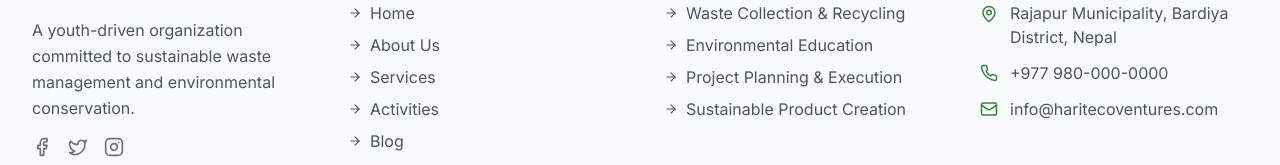
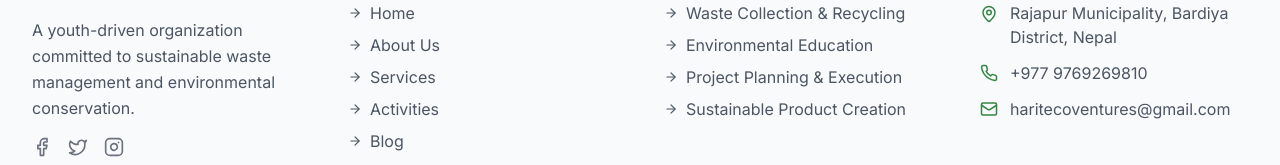
Before and after one commit to nigam-099/earthwise-youth-initiative, a React (Vite) app: page /blog in a window 1280 px wide. Shown: the part 1535-1700 px from the top of the page. Built offline with nearby package versions, Linux system fonts and the light colour scheme.

Commit message:
Visual edit in Lovable
Edited UI in Lovable

```diff
--- a/src/components/layout/Footer.tsx
+++ b/src/components/layout/Footer.tsx
@@ -1,21 +1,14 @@
-
 import React from 'react';
 import { Link } from 'react-router-dom';
 import { Mail, Phone, MapPin, Facebook, Twitter, Instagram, Linkedin, ArrowRight } from 'lucide-react';
-
 const Footer = () => {
-  return (
-    <footer className="bg-gray-50 pt-16 pb-8 border-t border-gray-200">
+  return <footer className="bg-gray-50 pt-16 pb-8 border-t border-gray-200">
       <div className="max-w-7xl mx-auto px-4 sm:px-6 lg:px-8">
         <div className="grid grid-cols-1 md:grid-cols-2 lg:grid-cols-4 gap-8 lg:gap-12">
           <div className="space-y-4">
             <div className="flex items-center">
               <div className="h-10 w-10 rounded-full overflow-hidden bg-white flex items-center justify-center">
-                <img
-                  src="/lovable-uploads/5d6ae683-ae65-4465-9cb3-6bd4341e0d12.png"
-                  alt="Harit Eco Ventures Logo"
-                  className="h-10 w-10 object-contain"
-                />
+                <img src="/lovable-uploads/5d6ae683-ae65-4465-9cb3-6bd4341e0d12.png" alt="Harit Eco Ventures Logo" className="h-10 w-10 object-contain" />
               </div>
               <div className="ml-2">
                 <h4 className="font-display font-bold text-xl text-harit-500">Harit</h4>
@@ -119,11 +112,11 @@ const Footer = () => {
               </li>
               <li className="flex items-center">
                 <Phone size={18} className="text-harit-500 mr-3 flex-shrink-0" />
-                <a href="tel:+9779800000000" className="text-gray-600 hover:text-harit-500 transition-colors">+977 980-000-0000</a>
+                <a href="tel:+9779800000000" className="text-gray-600 hover:text-harit-500 transition-colors">+977 9769269810</a>
               </li>
               <li className="flex items-center">
                 <Mail size={18} className="text-harit-500 mr-3 flex-shrink-0" />
-                <a href="mailto:info@haritecoventures.com" className="text-gray-600 hover:text-harit-500 transition-colors">info@haritecoventures.com</a>
+                <a href="mailto:info@haritecoventures.com" className="text-gray-600 hover:text-harit-500 transition-colors">haritecoventures@gmail.com</a>
               </li>
             </ul>
           </div>
@@ -135,8 +128,6 @@ const Footer = () => {
           </p>
         </div>
       </div>
-    </footer>
-  );
+    </footer>;
 };
-
 export default Footer;
```
